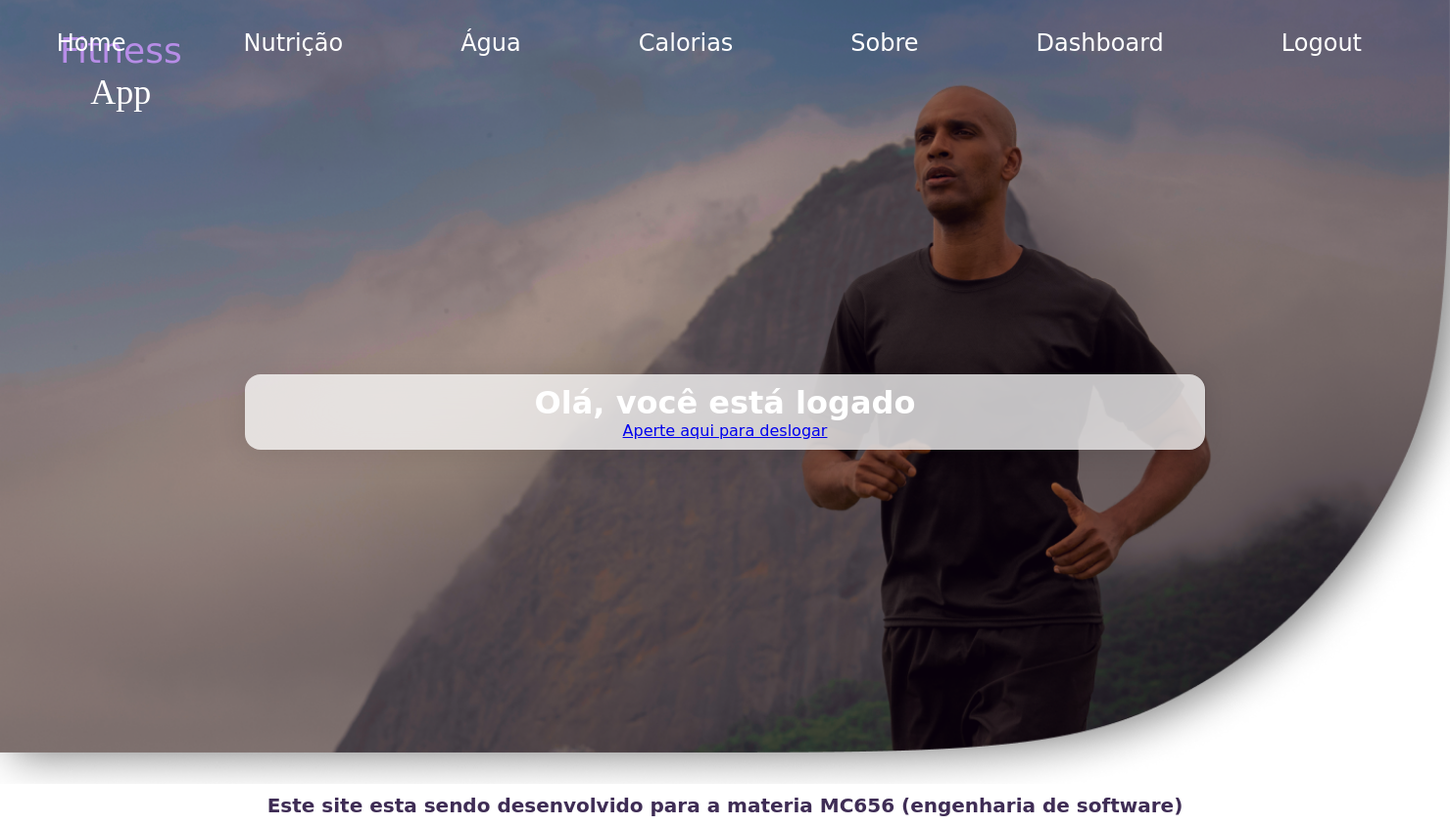
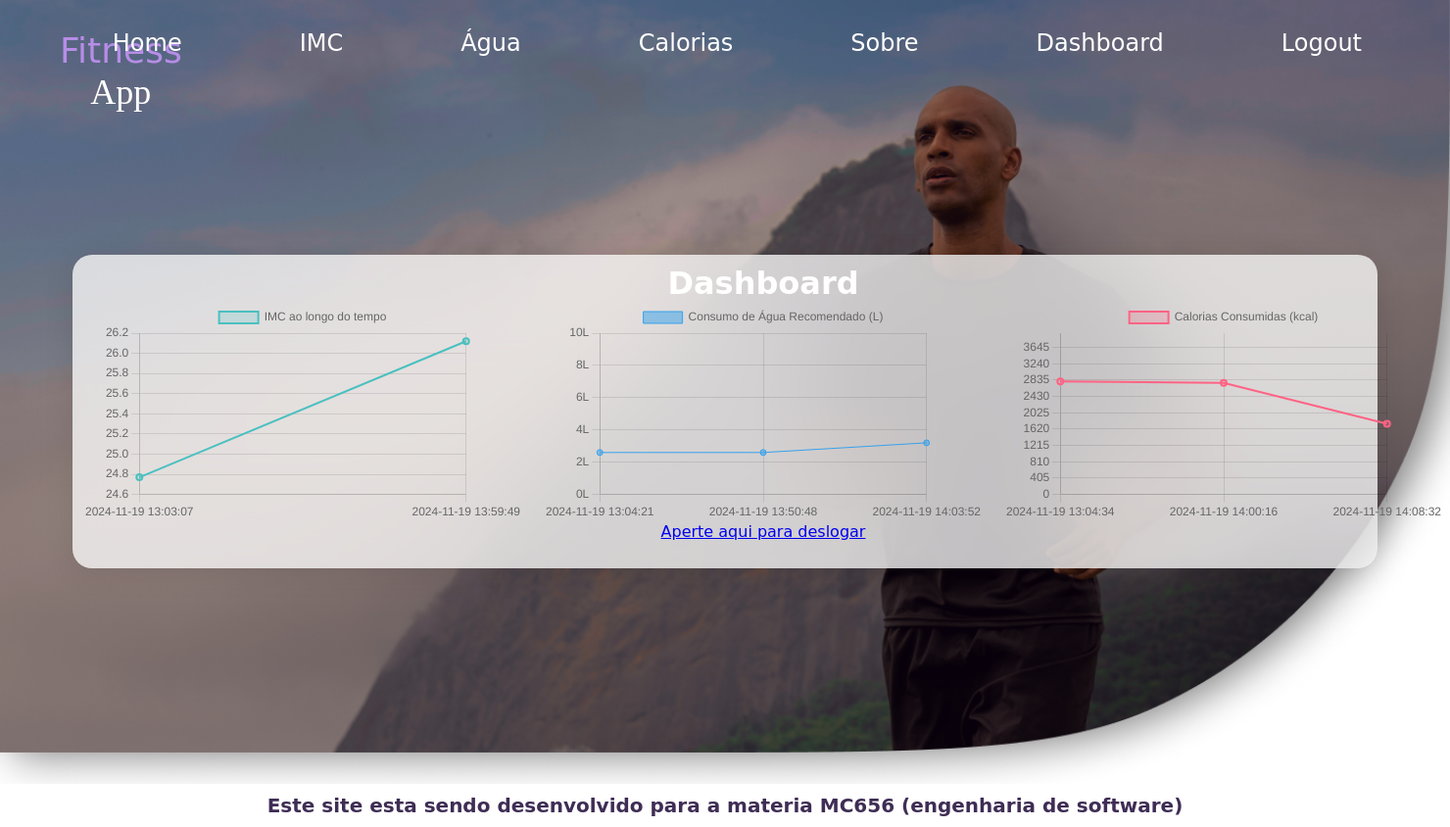
Before and after one commit to gbuzzetti/mc656-project, a Flask app: page /dashboard in a window 1480 px wide. Shown: the whole page at 98% size. Run offline with Flask 3, Linux system fonts and the light colour scheme; a user stored in the database is signed in; some web fonts are replaced.

Commit message:
gráficos funcionando na dashboard de cada usuário

```diff
--- a/fitness_app/app/__init__.py
+++ b/fitness_app/app/__init__.py
@@ -20,9 +20,59 @@ class User(db.Model, UserMixin):
     id = db.Column(db.Integer, primary_key=True)
     username = db.Column(db.String(20), nullable=False, unique=True)
     password = db.Column(db.String(80), nullable=False)
-    # imc = db.Column(db.Float, nullable=True)
-    # agua_diaria = db.Column(db.Float, nullable=True)
-    # gasto_calorico = db.Column(db.Float, nullable=True)
+
+    imcs = db.relationship('IMC', backref='user', lazy=True)
+    aguas = db.relationship('Agua', backref='user', lazy=True)
+    calorias = db.relationship('Calorias', backref='user', lazy=True)
+
+
+# Histórico de IMC
+class IMC(db.Model):
+    id = db.Column(db.Integer, primary_key=True)
+    imc = db.Column(db.Float, nullable=False)
+    data = db.Column(db.DateTime, default=db.func.current_timestamp())
+    user_id = db.Column(db.Integer, db.ForeignKey('user.id'), nullable=False)
+
+    def to_dict(self):
+        return {
+            "id": self.id,
+            "imc": self.imc,
+            "data": self.data.strftime('%Y-%m-%d %H:%M:%S'),  # Formatar datetime como string
+            "user_id": self.user_id,
+        }
+
+
+# Histórico de Água Diária
+class Agua(db.Model):
+    id = db.Column(db.Integer, primary_key=True)
+    agua_diaria = db.Column(db.Float, nullable=False)
+    data = db.Column(db.DateTime, default=db.func.current_timestamp())
+    user_id = db.Column(db.Integer, db.ForeignKey('user.id'), nullable=False)
+
+    def to_dict(self):
+        return {
+            "id": self.id,
+            "agua_diaria": self.agua_diaria,
+            "data": self.data.strftime('%Y-%m-%d %H:%M:%S'),  # Formatar datetime como string
+            "user_id": self.user_id,
+        }
+
+
+# Histórico de Gasto Calórico
+class Calorias(db.Model):
+    id = db.Column(db.Integer, primary_key=True)
+    gasto_calorico = db.Column(db.Float, nullable=False)
+    data = db.Column(db.DateTime, default=db.func.current_timestamp())
+    user_id = db.Column(db.Integer, db.ForeignKey('user.id'), nullable=False)
+
+    def to_dict(self):
+        return {
+            "id": self.id,
+            "gasto_calorico": self.gasto_calorico,
+            "data": self.data.strftime('%Y-%m-%d %H:%M:%S'),  # Formatar datetime como string
+            "user_id": self.user_id,
+        }
+
 
 class RegisterForm(FlaskForm):
     username = StringField(validators=[InputRequired(), Length(min=4, max=20)], render_kw={"placeholder": "Username"})
@@ -53,6 +103,9 @@ def unauthorized():
     return redirect(url_for('main.login'))
 
 
+
+
+
 def create_app():
     app = Flask(__name__)
 
--- a/fitness_app/app/routes.py
+++ b/fitness_app/app/routes.py
@@ -1,10 +1,15 @@
 from flask import Blueprint, jsonify, render_template, request, redirect, url_for
-from app import LoginForm, RegisterForm, bcrypt, db, User
+from app import LoginForm, RegisterForm, bcrypt, db, User, Agua, IMC, Calorias
 from flask_login import login_required, login_user, logout_user, current_user
 from app.features.facade import Facade
 
 main_bp = Blueprint('main', __name__)
 facade = Facade()
+
+def default_if_none(value, default=0):
+    return value if value is not None else default
+
+main_bp.add_app_template_filter(default_if_none, 'default_if_none')
 
 @main_bp.route('/')
 def home():
@@ -21,6 +26,11 @@ def nutrition():
 
         # Calcula o IMC com base no peso e altura
         imc_data = facade.calcular_imc(altura, peso)
+
+        #Guarda no banco de dados
+        novo_imc = IMC(imc=imc_data[1], user_id=current_user.id)
+        db.session.add(novo_imc)
+        db.session.commit()
 
     # Renderiza a página com o resultado do IMC (se houver)
     return render_template('nutrition.html', imc_result=imc_data)
@@ -40,6 +50,11 @@ def calories():
         # Calcula o gasto calórico diário
         resultado = facade.calcular_gasto_calorico_diario(sexo, peso, altura, idade, nivel_atividade)
 
+        # Armazenar no banco de dados
+        novo_calorias = Calorias(gasto_calorico=resultado, user_id=current_user.id)
+        db.session.add(novo_calorias)
+        db.session.commit()
+
     # Renderiza a página com o resultado do gasto calórico (se houver)
     return render_template('calories.html', resultado=resultado)
 
@@ -54,6 +69,12 @@ def water():
 
             # Cálculo da quantidade de água
             water_result = facade.calcular_recomendacao_agua(kg)
+
+            # Armazenar no banco de dados
+            nova_agua = Agua(agua_diaria=water_result[0], user_id=current_user.id)
+            db.session.add(nova_agua)
+            db.session.commit()
+
         except (ValueError, KeyError):
             water_result = 'Erro ao processar os dados. Verifique os valores inseridos.'
 
@@ -95,7 +116,11 @@ def register():
 @main_bp.route('/dashboard', methods=['GET', 'POST'])
 @login_required
 def dashboard():
-    return render_template('dashboard.html')
+    imcs = [imc.to_dict() for imc in IMC.query.filter_by(user_id=current_user.id).all()]
+    aguas = [agua.to_dict() for agua in Agua.query.filter_by(user_id=current_user.id).all()]
+    calorias = [caloria.to_dict() for caloria in Calorias.query.filter_by(user_id=current_user.id).all()]
+
+    return render_template('dashboard.html', imcs=imcs, aguas=aguas, calorias=calorias)
 
 
 @main_bp.route('/logout', methods=['GET', 'POST'])
--- a/fitness_app/app/static/css/layout.css
+++ b/fitness_app/app/static/css/layout.css
@@ -126,6 +126,34 @@ footer {
     z-index: 1; /* Coloca o conteúdo do calculador acima do blur */
 }
 
+.chart-container {
+    display: flex;
+    justify-content: space-between;
+    gap: 20px;
+    flex: 1;
+    max-width: 75%;
+    max-height: 75%;
+    height: 300;
+    align-self: center;
+}
+
+
+.blur-background-dashboard {
+    background: rgba(255, 255, 255, 0.75); /* Fundo semi-transparente */
+    border-radius: 20px;
+    padding: 10px;
+    box-shadow: 0 4px 30px rgba(0, 0, 0, 0.1);
+    backdrop-filter: blur(48px); /* Efeito de desfoque no fundo */
+    -webkit-backdrop-filter: blur(48px);
+    width: 90%;
+    height: 40%;
+    display: flex;
+    position: relative; /* Garante que o conteúdo dentro fique no topo */
+    margin: 0 auto;
+    margin-top: 40px;
+    z-index: 1; /* Coloca o conteúdo do calculador acima do blur */
+}
+
 .water-calculator h1 {
     font-family: 'Inria Sans', serif;
     color: #5a2c82;
--- a/fitness_app/app/templates/dashboard.html
+++ b/fitness_app/app/templates/dashboard.html
@@ -1,9 +1,118 @@
 {% extends "layout.html" %}
 
 {% block content %}
-    <div class="blur-background-calories">
+    <div class="blur-background-dashboard">
         <div class="dashboard">
-            <h1>Olá, você está logado</h1>
+            <h1>Dashboard</h1>
+
+            <div class="chart-container">
+                <canvas id="imcChart"></canvas>
+                <canvas id="aguaChart"></canvas>
+                <canvas id="caloriasChart"></canvas>
+            </div>
+
+            <script>
+                // Dados enviados do Flask
+                var imcs = {{ imcs|tojson }};
+                var aguas = {{ aguas|tojson }};
+                var calorias = {{ calorias|tojson }};
+
+                // Processar dados do IMC
+                var imcLabels = imcs.map(item => item.data); // Datas
+                var imcValues = imcs.map(item => item.imc); // Valores do IMC
+
+                // Processar dados da Água
+                var aguaLabels = aguas.map(item => item.data); // Datas
+                var aguaValues = aguas.map(item => item.agua_diaria); // Quantidade de água
+
+                // Processar dados das Calorias
+                var caloriasLabels = calorias.map(item => item.data); // Datas
+                var caloriasValues = calorias.map(item => item.gasto_calorico); // Calorias consumidas
+
+                // Configuração do gráfico de IMC
+                new Chart(document.getElementById('imcChart'), {
+                    type: 'line',
+                    data: {
+                        labels: imcLabels,
+                        datasets: [{
+                            label: 'IMC ao longo do tempo',
+                            data: imcValues,
+                            borderColor: 'rgba(75, 192, 192, 1)',
+                            backgroundColor: 'rgba(75, 192, 192, 0.2)',
+                            borderWidth: 2,
+                        }]
+                    },
+                    options: {
+                        responsive: true,
+                        maintainAspectRatio: true
+                    }
+                });
+
+                // Configuração do gráfico de Água
+                new Chart(document.getElementById('aguaChart'), {
+                    type: 'line',
+                    data: {
+                        labels: aguaLabels,
+                        datasets: [{
+                            label: 'Consumo de Água Recomendado (L)',
+                            data: aguaValues,
+                            backgroundColor: 'rgba(54, 162, 235, 0.5)',
+                            borderColor: 'rgba(54, 162, 235, 1)',
+                            borderWidth: 1,
+                        }]
+                    },
+                    options: {
+                        responsive: true,
+                        maintainAspectRatio: true,
+                        scales: {
+                            y: {
+                                min: 0,          // O eixo Y começa do zero
+                                max: 10,         // O valor máximo no eixo Y (exemplo: máximo de 10L de água)
+                                ticks: {
+                                    stepSize: 1,  // Intervalo entre os valores do eixo Y (exemplo: de 1L em 1L)
+                                    callback: function(value) {
+                                        return value + 'L';  // Adiciona a unidade "L" para litros
+                                    }
+                                }
+                            }
+                        }
+
+
+                    }
+                });
+
+                // Configuração do gráfico de Calorias
+                new Chart(document.getElementById('caloriasChart'), {
+                    type: 'line',
+                    data: {
+                        labels: caloriasLabels,
+                        datasets: [{
+                            label: 'Calorias Consumidas (kcal)',
+                            data: caloriasValues,
+                            borderColor: 'rgba(255, 99, 132, 1)',
+                            backgroundColor: 'rgba(255, 99, 132, 0.2)',
+                            borderWidth: 2,
+                        }]
+                    },
+                    options: {
+                        responsive: true,
+                        maintainAspectRatio: true,
+                        scales: {
+                            y: {
+                                min: 0,          // O eixo Y começa do zero
+                                max: 4000,         // O valor máximo no eixo Y (exemplo: máximo de 10L de água)
+                                ticks: {
+                                    stepSize: 1,  // Intervalo entre os valores do eixo Y (exemplo: de 1L em 1L)
+                                    callback: function(value) {
+                                        return value;  // Adiciona a unidade "L" para litros
+                                    }
+                                }
+                            }
+                        }
+                    }
+                });
+            </script>
+
             <a href="{{url_for('main.logout')}}">Aperte aqui para deslogar</a>
 
         </div>
--- a/fitness_app/app/templates/layout.html
+++ b/fitness_app/app/templates/layout.html
@@ -6,6 +6,7 @@
     <title>Fitness App</title>
     <link rel="stylesheet" href="{{ url_for('static', filename='css/layout.css') }}">
     <link rel="stylesheet" href="https://fonts.googleapis.com/css2?family=Inknut+Antiqua:wght@400;700&family=Inria+Sans:wght@400;700&family=Italianno:wght@400;700&display=swap">
+    <script src="https://cdn.jsdelivr.net/npm/chart.js"></script>
 </head>
 <body>
     <div class="container">
@@ -14,7 +15,7 @@
         </div>
         <nav>
             <a href="/">Home</a>
-            <a href="/nutrition">Nutrição</a>
+            <a href="/nutrition">IMC</a>
             <a href="/water">Água</a>
             <a href="/calories">Calorias</a>
             <a href="/about">Sobre</a>
```
Also changed, not shown: fitness_app/database.db.
